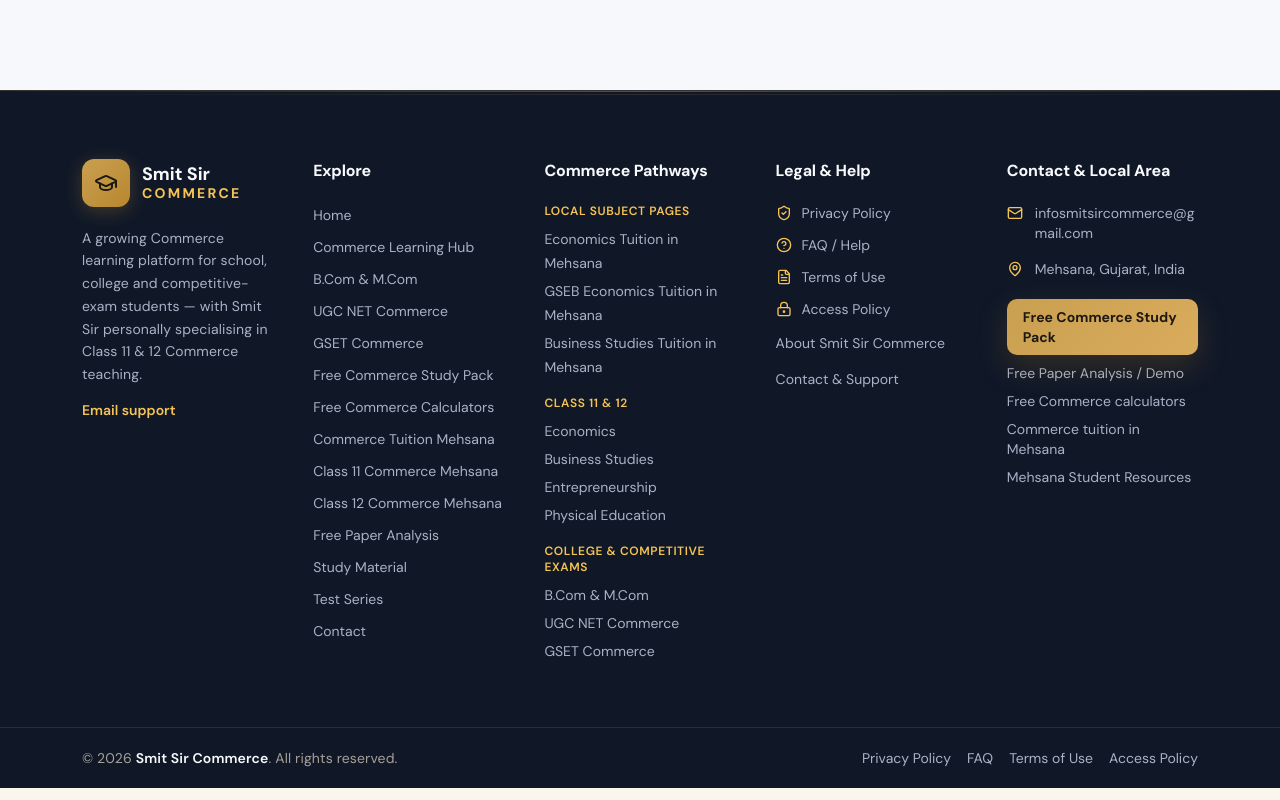
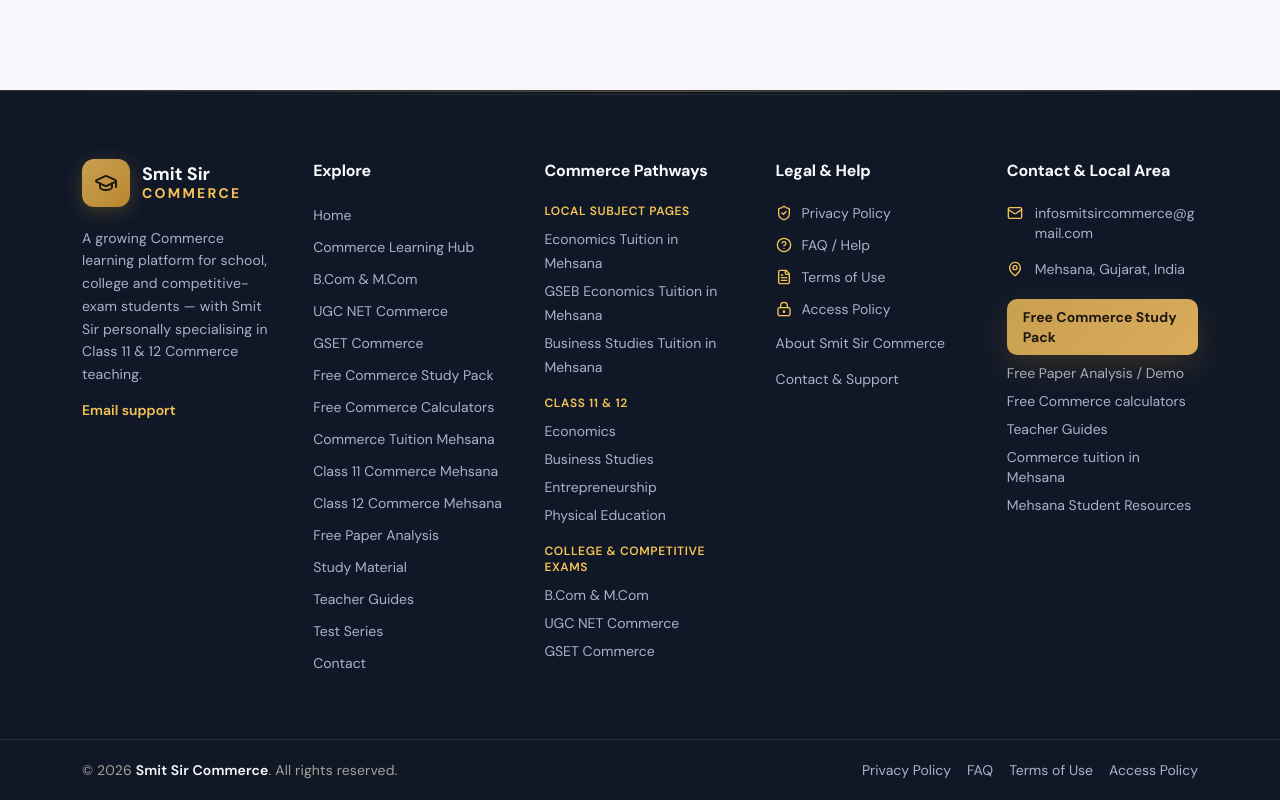
Before and after one commit to infosmitsircommerce-eng/smit-sir-commerce, a React (Vite) app: page /quizzes in a window 1280 px wide. Shown: the part 1864-2664 px from the top of the page. Built offline with nearby package versions, Linux system fonts and the light colour scheme; no server answers; the database is empty.

Commit message:
Link Teacher Guides across site footer

```diff
--- a/src/components/layout/Footer.jsx
+++ b/src/components/layout/Footer.jsx
@@ -14,6 +14,7 @@ const quickLinks = [
   { label: 'Class 12 Commerce Mehsana', path: '/class-12-commerce-tuition-mehsana' },
   { label: 'Free Paper Analysis', path: '/book-demo' },
   { label: 'Study Material', path: '/study-material' },
+  { label: 'Teacher Guides', path: '/teacher-guides' },
   { label: 'Test Series', path: '/test-series' },
   { label: 'Contact', path: '/contact' },
 ];
@@ -100,7 +101,7 @@ export default function Footer() {
               <li className="flex items-start gap-3"><Mail className="w-4 h-4 mt-0.5 flex-shrink-0" style={{ color: 'var(--gold-bright)' }} /><a href="mailto:infosmitsircommerce@gmail.com" className="text-sm break-all" style={mutedLink}>infosmitsircommerce@gmail.com</a></li>
               <li className="flex items-start gap-3"><MapPin className="w-4 h-4 mt-0.5 flex-shrink-0" style={{ color: 'var(--gold-bright)' }} /><div className="text-sm" style={mutedLink}>Mehsana, Gujarat, India</div></li>
             </ul>
-            <div className="mt-5 flex flex-col gap-2 items-start"><Link to="/free-commerce-study-pack" className="btn-gold text-sm py-2 px-4 inline-flex">Free Commerce Study Pack</Link><FooterLink to="/book-demo">Free Paper Analysis / Demo</FooterLink><FooterLink to="/tools">Free Commerce calculators</FooterLink><FooterLink to="/commerce-coaching-mehsana">Commerce tuition in Mehsana</FooterLink><FooterLink to="/mehsana-commerce-student-resources.html">Mehsana Student Resources</FooterLink></div>
+            <div className="mt-5 flex flex-col gap-2 items-start"><Link to="/free-commerce-study-pack" className="btn-gold text-sm py-2 px-4 inline-flex">Free Commerce Study Pack</Link><FooterLink to="/book-demo">Free Paper Analysis / Demo</FooterLink><FooterLink to="/tools">Free Commerce calculators</FooterLink><FooterLink to="/teacher-guides">Teacher Guides</FooterLink><FooterLink to="/commerce-coaching-mehsana">Commerce tuition in Mehsana</FooterLink><FooterLink to="/mehsana-commerce-student-resources.html">Mehsana Student Resources</FooterLink></div>
           </div>
         </div>
       </div>
```
